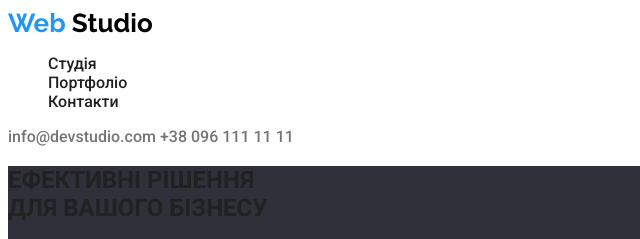
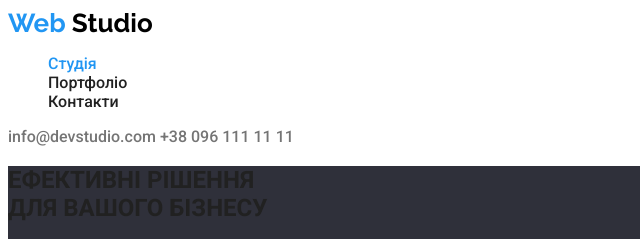
Before and after one commit to hizhy/goit-markup-hw-02, a plain HTML site: page index.html in a window 1280 px wide. Shown: the top 239 px of the page, 0-640 px from the left. Drawn offline with Linux system fonts and the light colour scheme.

Commit message:
.current

```diff
--- a/css/styles.css
+++ b/css/styles.css
@@ -43,6 +43,10 @@ body {
     color: var(--accent-color);
 }
 
+.current .link {
+    color: var(--accent-color);
+}
+
 .title {
     color: var(--sec-text-color);
 }
--- a/index.html
+++ b/index.html
@@ -22,7 +22,7 @@
 			</a>
 			<nav class="navigate">
 				<ul class="list">
-					<li class="nav-item"><a class="link" href="#">Студія</a></li>
+					<li class="nav-item current"><a class="link" href="#">Студія</a></li>
 					<li class="nav-item"><a class="link" href="./portfolio.html">Портфоліо</a></li>
 					<li class="nav-item"><a class="link" href="#">Контакти</a></li>
 				</ul>
```
